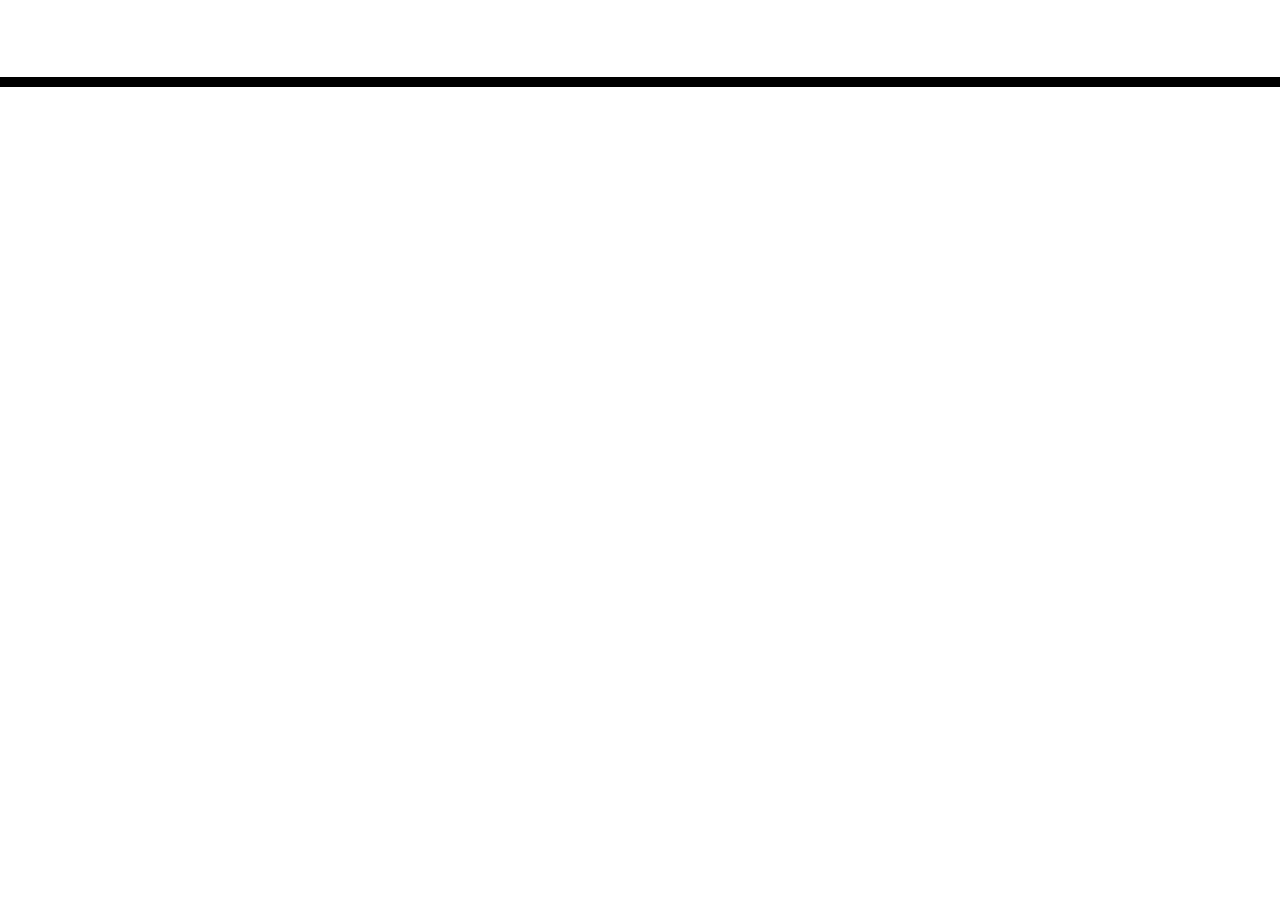
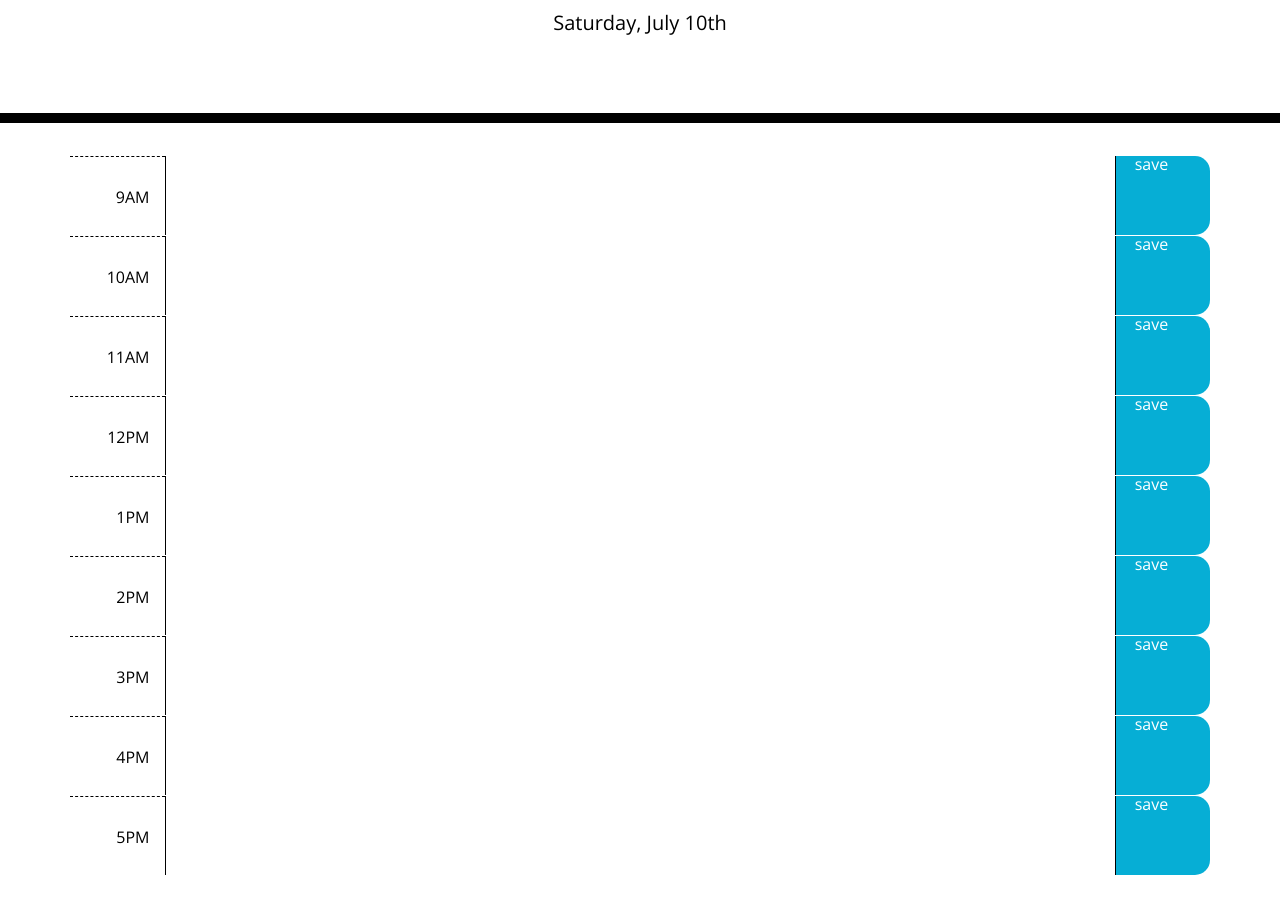
Before and after one commit to eksem95/work-day-scheduler, a plain HTML site: page Develop/index.html in a window 1280 px wide. Shown: the part 181-1094 px from the top of the page. Before the commit the page ends 800 px from the top, so only its background shows below. Drawn offline with nearby package versions, Linux system fonts and the light colour scheme.

Commit message:
developed hour blocks in html

```diff
--- a/Develop/index.html
+++ b/Develop/index.html
@@ -1,23 +1,18 @@
 <!DOCTYPE html>
 <html lang="en">
+
 <head>
   <meta charset="UTF-8" />
   <meta name="viewport" content="width=device-width, initial-scale=1.0" />
   <meta http-equiv="X-UA-Compatible" content="ie=edge" />
-    <link
-      rel="stylesheet"
-      href="https://stackpath.bootstrapcdn.com/bootstrap/4.3.1/css/bootstrap.min.css"
-    />
-    <link
-      rel="stylesheet"
-      href="https://use.fontawesome.com/releases/v5.8.1/css/all.css"
-      integrity="sha384-50oBUHEmvpQ+1lW4y57PTFmhCaXp0ML5d60M1M7uH2+nqUivzIebhndOJK28anvf"
-      crossorigin="anonymous"
-    />
-    <link
-      href="https://fonts.googleapis.com/css?family=Open+Sans&display=swap"
-      rel="stylesheet"
-    />
+  <link rel="stylesheet" href="https://stackpath.bootstrapcdn.com/bootstrap/4.3.1/css/bootstrap.min.css" />
+  <link rel="stylesheet" href="https://use.fontawesome.com/releases/v5.8.1/css/all.css"
+    integrity="sha384-50oBUHEmvpQ+1lW4y57PTFmhCaXp0ML5d60M1M7uH2+nqUivzIebhndOJK28anvf" crossorigin="anonymous" />
+  <link href="https://fonts.googleapis.com/css?family=Open+Sans&display=swap" rel="stylesheet" />
+
+  <script src="https://cdnjs.cloudflare.com/ajax/libs/jquery/3.2.1/jquery.min.js"></script>
+  <script src="https://cdnjs.cloudflare.com/ajax/libs/moment.js/2.24.0/moment.min.js"></script>
+
   <link rel="stylesheet" href="style.css" />
   <title>Work Day Scheduler</title>
 </head>
@@ -30,9 +25,81 @@
   </header>
   <div class="container">
     <!-- Timeblocks go here -->
+    <div class="row">
+      <div class="col hour">
+        9AM
+      </div>
+      <textarea class="col col-10"></textarea>
+      <div class="col saveBtn"> save
+      </div>
+    </div>
+    <div class="row">
+      <div class="col hour">
+        10AM
+      </div>
+      <textarea class="col col-10"></textarea>
+      <div class="col saveBtn"> save
+      </div>
+    </div>
+    <div class="row">
+      <div class="col hour">
+        11AM
+      </div>
+      <textarea class="col col-10"></textarea>
+      <div class="col saveBtn"> save
+      </div>
+    </div>
+    <div class="row">
+      <div class="col hour">
+        12PM
+      </div>
+      <textarea class="col col-10"></textarea>
+      <div class="col saveBtn"> save
+      </div>
+    </div>
+    <div class="row">
+      <div class="col hour">
+        1PM
+      </div>
+      <textarea class="col col-10"></textarea>
+      <div class="col saveBtn"> save
+      </div>
+    </div>
+    <div class="row">
+      <div class="col hour">
+        2PM
+      </div>
+      <textarea class="col col-10"></textarea>
+      <div class="col saveBtn"> save
+      </div>
+    </div>
+    <div class="row">
+      <div class="col hour">
+        3PM
+      </div>
+      <textarea class="col col-10"></textarea>
+      <div class="col saveBtn"> save
+      </div>
+    </div>
+    <div class="row">
+      <div class="col hour">
+        4PM
+      </div>
+      <textarea class="col col-10"></textarea>
+      <div class="col saveBtn"> save
+      </div>
+    </div>
+    <div class="row">
+      <div class="col hour">
+        5PM
+      </div>
+      <textarea class="col col-10"></textarea>
+      <div class="col saveBtn"> save
+      </div>
     </div>
 
-    <script src="https://cdnjs.cloudflare.com/ajax/libs/jquery/3.2.1/jquery.min.js"></script>
-    <script src="https://cdnjs.cloudflare.com/ajax/libs/moment.js/2.24.0/moment.min.js"></script>
+  </div>
+  <script src="./script.js"></script>
 </body>
+
 </html>
--- /dev/null
+++ b/Develop/script.js
@@ -0,0 +1,13 @@
+let hour;
+let currentDate = $("#currentDay");
+let today = moment();
+let currentHour = moment();
+
+currentDate.text(today.format("dddd, MMMM Do"));
+
+//time in military, compare to moment time to produce
+//past present future
+//var reformatDate = moment("11/3/20", "MM-DD-YY").format("dddd, MMMM Do YYYY, h:mm:ss a");
+//$("#3a").text(reformatDate);
+
+//compare each hour through  nth child?
--- a/Develop/style.css
+++ b/Develop/style.css
@@ -10,7 +10,6 @@
   resize: none;
   color: #000000;
   border-left: 1px solid black;
-  padding: 10px;
 }
 
 .jumbotron {
@@ -26,8 +25,12 @@
 }
 
 .time-block {
-  text-align: center;
+  text-align: right;
   border-radius: 15px;
+}
+
+.container{
+  padding-bottom: 50px;
 }
 
 .row {
@@ -40,6 +43,7 @@
   background-color: #ffffff;
   color: #000000;
   border-top: 1px dashed #000000;
+  text-align: right;
 }
 
 .past {
```
Lines whose indentation alone changed are shown as unchanged.
